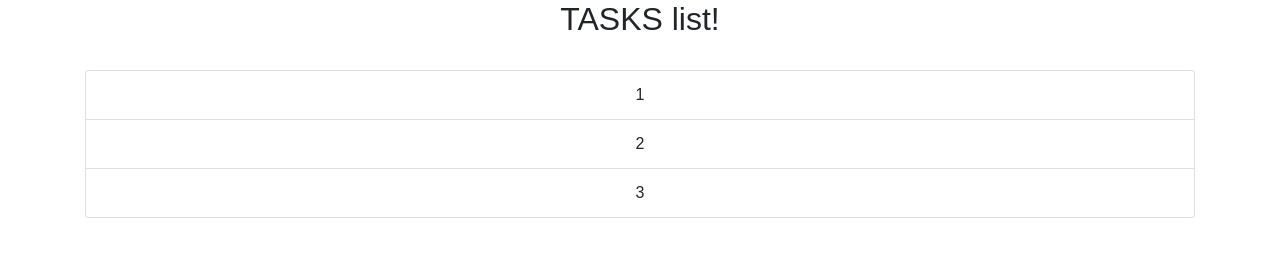
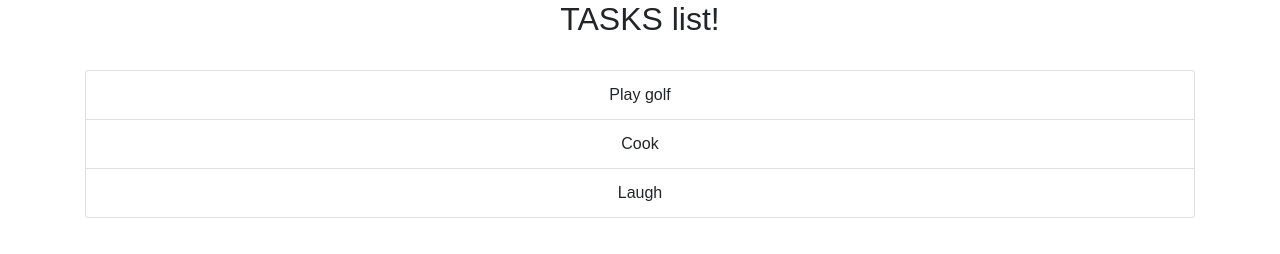
Before and after one commit to YoneMoreno/crud-react-axios-mockAPi, a React (Create React App) app in the folder react-crud-junio/: page / in a window 1280 px wide. Shown: the part 174-428 px from the top of the page. Built offline with nearby package versions, Linux system fonts and the light colour scheme.

Commit message:
We show the todos list

```diff
--- a/react-crud-junio/src/App.js
+++ b/react-crud-junio/src/App.js
@@ -36,9 +36,16 @@ class App extends Component {
                 <div className="container">
                     <h2 className="text-center p-4">TASKS list!</h2>
                     <ul className="list-group">
-                        <li className="list-group-item">1</li>
-                        <li className="list-group-item">2</li>
-                        <li className="list-group-item">3</li>
+                        {
+                            this.state.todos.map((todo) =>
+                                <li
+                                    className='list-group-item'
+                                    key={todo.id}
+                                >
+                                    {todo.name}
+                                </li>
+                            )
+                        }
                     </ul>
                 </div>
             </div>
```
